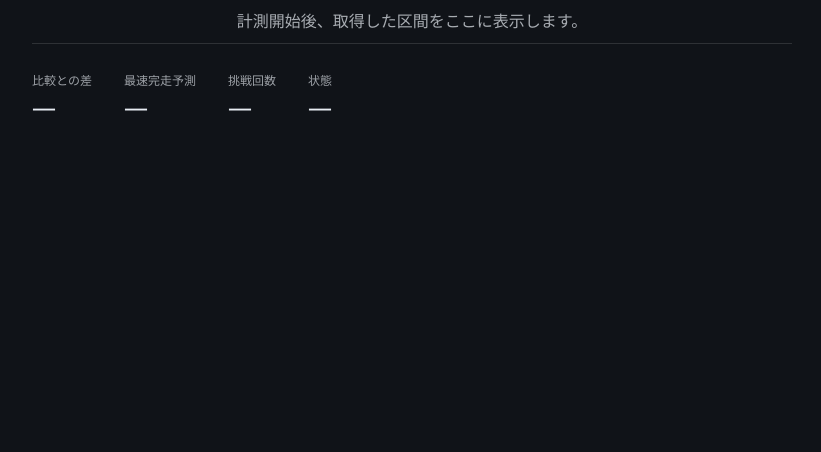
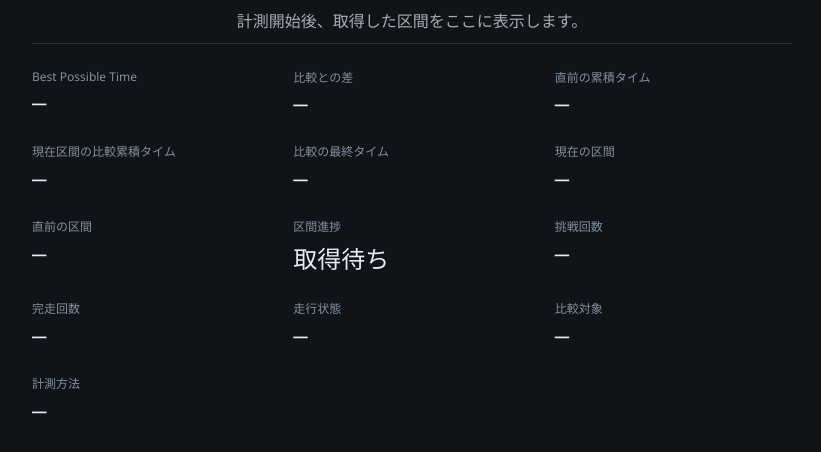
Before and after one commit to Nanahuse/LiveSplit.WebLayout, a website built with Vite: page index.html in a window 1280 px wide. Shown: the part 304-756 px from the top of the page, without its empty margins (228-1049 px from the left). Built offline with nearby package versions, Linux system fonts and the light colour scheme; no server answers.

Commit message:
Add dedicated LiveSplit metric UI components

```diff
--- a/index.html
+++ b/index.html
@@ -11,9 +11,7 @@
     main { max-width: 760px; margin: auto; display: grid; gap: 24px; }
     header { display: flex; justify-content: space-between; gap: 16px; align-items: center; }
     livesplit-timer { text-align: center; --ls-timer-size: clamp(40px, 10vw, 100px); }
-    .metrics { display: flex; flex-wrap: wrap; gap: 32px; }
-    .metrics > div > span { font-size: 12px; opacity: .65; }
-    .metrics livesplit-value { font-size: 24px; }
+    .metrics { display: grid; grid-template-columns: repeat(auto-fit, minmax(180px, 1fr)); gap: 24px; }
     .note { font-size: 12px; opacity: .6; }
   </style>
 </head>
@@ -23,10 +21,19 @@
     <livesplit-timer></livesplit-timer>
     <livesplit-splits></livesplit-splits>
     <div class="metrics">
-      <div><span>比較との差</span><livesplit-value field="delta"></livesplit-value></div>
-      <div><span>最速完走予測</span><livesplit-value field="best-possible"></livesplit-value></div>
-      <div><span>挑戦回数</span><livesplit-value field="attempts"></livesplit-value></div>
-      <div><span>状態</span><livesplit-value field="phase"></livesplit-value></div>
+      <livesplit-best-possible-time></livesplit-best-possible-time>
+      <livesplit-delta></livesplit-delta>
+      <livesplit-previous-split></livesplit-previous-split>
+      <livesplit-comparison-time></livesplit-comparison-time>
+      <livesplit-final-time></livesplit-final-time>
+      <livesplit-current-split></livesplit-current-split>
+      <livesplit-previous-split-name></livesplit-previous-split-name>
+      <livesplit-split-progress></livesplit-split-progress>
+      <livesplit-attempts></livesplit-attempts>
+      <livesplit-completed-attempts></livesplit-completed-attempts>
+      <livesplit-phase></livesplit-phase>
+      <livesplit-comparison></livesplit-comparison>
+      <livesplit-timing-method></livesplit-timing-method>
     </div>
     <livesplit-value class="note" field="split-note"></livesplit-value>
   </main>
--- a/src/components.ts
+++ b/src/components.ts
@@ -2,25 +2,40 @@ import { getEndpoint } from './timer.ts';
 import { renderReadout } from './readout.ts';
 import { subscribe } from './session.ts';
 import type { Session } from './session.ts';
+import { metrics, metricTemplate } from './metrics.ts';
 
-const templates = {
+const templates: Record<string, string> = {
   'livesplit-timer': '<span class="ls-timer" role="timer" aria-live="off"><span data-ls-field="whole">—:—</span><span class="ls-fraction" data-ls-field="fraction">.—</span></span>',
   'livesplit-game': '<div class="ls-game" data-ls-field="game">—</div><div class="ls-category" data-ls-field="category">—</div>',
   'livesplit-splits': '<table class="ls-splits" aria-label="Splits"><thead><tr><th scope="col">区間</th><th scope="col">比較差</th><th scope="col">累積タイム</th></tr></thead><tbody data-ls-field="splits"></tbody></table>',
   'livesplit-status': '<span data-ls-field="status" role="status">接続中</span>',
   'livesplit-value': '<span data-ls-value>—</span>',
-} as const;
+  ...Object.fromEntries(Object.entries(metrics).map(([name, metric]) => [name, metricTemplate(metric)])),
+};
 
 // Light DOM allows ordinary CSS and user-supplied data-ls-field templates.
 class LiveSplitPart extends HTMLElement {
-  static observedAttributes = ['server', 'field'];
+  static observedAttributes = ['server', 'field', 'label', 'hide-label'];
   private unsubscribe?: () => void;
   connectedCallback() {
+    this.setAttribute('data-ls-part', '');
     if (!this.children.length) this.innerHTML = templates[this.localName as keyof typeof templates];
     this.bind();
   }
   disconnectedCallback() { this.unsubscribe?.(); this.unsubscribe = undefined; }
-  attributeChangedCallback() { if (this.isConnected) this.bind(); }
+  attributeChangedCallback(name: string) {
+    if (!this.isConnected) return;
+    if (name === 'label' || name === 'hide-label') this.updateLabel();
+    else this.bind();
+  }
+  private updateLabel() {
+    const definition = metrics[this.localName as keyof typeof metrics];
+    for (const label of this.querySelectorAll<HTMLElement>('.ls-label')) {
+      label.hidden = this.hasAttribute('hide-label');
+      if (this.hasAttribute('label')) label.textContent = this.getAttribute('label');
+      else if (definition && !label.hasAttribute('data-ls-field')) label.textContent = definition.label;
+    }
+  }
   private bind() {
     this.unsubscribe?.();
     this.unsubscribe = undefined;
@@ -48,6 +63,7 @@ class LiveSplitPart extends HTMLElement {
     set('status', { connecting: '接続中', connected: '接続済み', disconnected: '再接続待ち' }[session.status]);
     set('endpoint', session.endpoint);
     renderReadout(session.run, this);
+    this.updateLabel();
   }
 }
 for (const name of Object.keys(templates)) {
--- /dev/null
+++ b/src/metrics.ts
@@ -0,0 +1,20 @@
+// Dedicated tags share the same field bindings as livesplit-value.
+export const metrics = {
+  'livesplit-best-possible-time': { field: 'best-possible', label: 'Best Possible Time' },
+  'livesplit-delta': { field: 'delta', label: '比較との差' },
+  'livesplit-previous-split': { field: 'last-split', label: '直前の累積タイム' },
+  'livesplit-comparison-time': { field: 'split-target', label: '現在区間の比較累積タイム' },
+  'livesplit-final-time': { field: 'final-time', label: '比較の最終タイム', labelField: 'final-label' },
+  'livesplit-current-split': { field: 'current-split', label: '現在の区間' },
+  'livesplit-previous-split-name': { field: 'previous-split', label: '直前の区間' },
+  'livesplit-split-progress': { field: 'split-progress', label: '区間進捗' },
+  'livesplit-attempts': { field: 'attempts', label: '挑戦回数' },
+  'livesplit-completed-attempts': { field: 'completed', label: '完走回数' },
+  'livesplit-phase': { field: 'phase', label: '走行状態' },
+  'livesplit-comparison': { field: 'comparison', label: '比較対象' },
+  'livesplit-timing-method': { field: 'method', label: '計測方法' },
+} satisfies Record<string, { field: string; label: string; labelField?: string }>;
+
+export function metricTemplate(metric: { field: string; label: string; labelField?: string }): string {
+  return `<span class="ls-label"${metric.labelField ? ` data-ls-field="${metric.labelField}"` : ''}>${metric.label}</span><span class="ls-value" data-ls-field="${metric.field}">—</span>`;
+}
--- a/src/parts.css
+++ b/src/parts.css
@@ -1,5 +1,8 @@
 /* Optional component styles. No page-wide layout or background. */
-:where(livesplit-timer, livesplit-game, livesplit-splits, livesplit-status, livesplit-value) { display: block; color: var(--ls-color, inherit); font-family: var(--ls-font, inherit); }
+:where([data-ls-part]) { display: block; color: var(--ls-color, inherit); font-family: var(--ls-font, inherit); }
+[data-ls-part] > .ls-label { display: block; font-size: var(--ls-label-size, .75rem); color: var(--ls-muted, #82919f); margin-bottom: .4em; }
+[data-ls-part] > .ls-label[hidden] { display: none; }
+[data-ls-part] > .ls-value { display: block; font-size: var(--ls-value-size, 1.5rem); font-family: var(--ls-time-font, Consolas, monospace); font-variant-numeric: tabular-nums; overflow-wrap: anywhere; }
 livesplit-timer .ls-timer { font-size: var(--ls-timer-size, 5rem); font-family: var(--ls-time-font, Consolas, monospace); font-variant-numeric: tabular-nums; white-space: nowrap; color: var(--ls-accent, #67e8b0); }
 livesplit-timer .ls-fraction { font-size: .52em; }
 livesplit-timer:not([data-state="connected"]) .ls-timer { color: var(--ls-muted, #82919f); }
@@ -12,5 +15,5 @@ livesplit-splits td { font-family: var(--ls-time-font, Consolas, monospace); fon
 livesplit-splits .active { background: var(--ls-active-background, #234238); color: var(--ls-accent, #67e8b0); }
 livesplit-splits .split-number { opacity: .55; }
 livesplit-splits .splits-empty { white-space: normal; text-align: center; opacity: .7; }
-:where(livesplit-splits, livesplit-value) [data-sign="ahead"] { color: var(--ls-ahead, #67e8b0); }
-:where(livesplit-splits, livesplit-value) [data-sign="behind"] { color: var(--ls-behind, #efad9d); }
+[data-ls-part] [data-sign="ahead"] { color: var(--ls-ahead, #67e8b0); }
+[data-ls-part] [data-sign="behind"] { color: var(--ls-behind, #efad9d); }
```
Also changed, not shown: tests/components.test.ts (+52 -2 lines), README.md.
